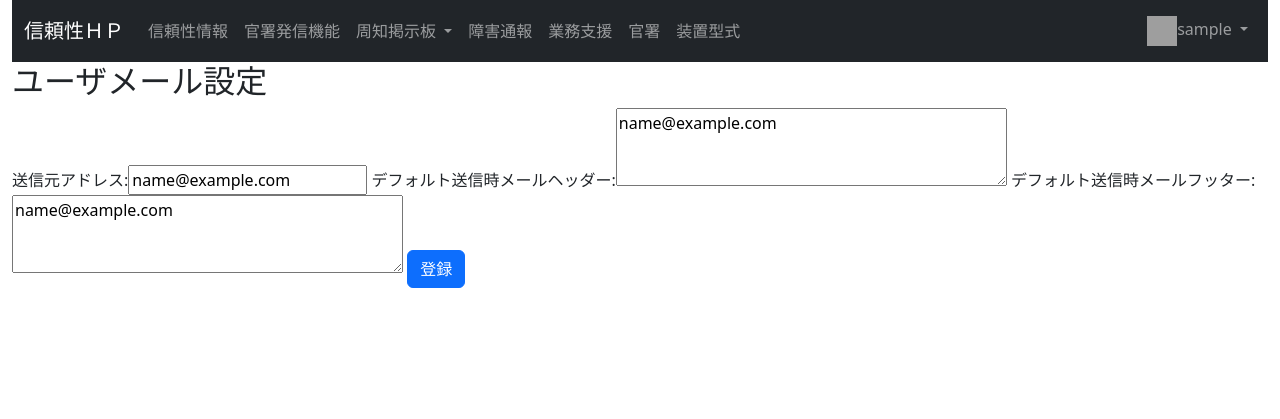
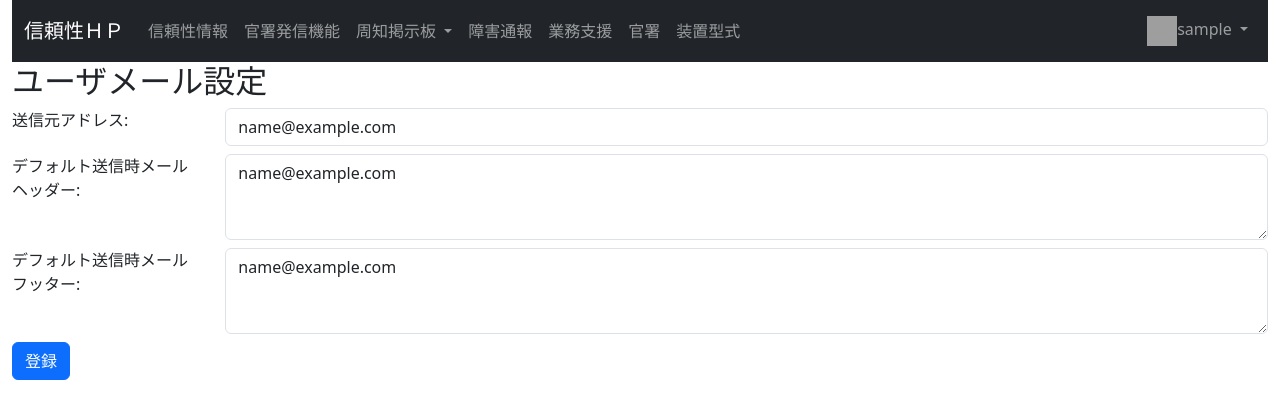
Before and after one commit to anquess/r_info, a Django app: page /accounts/userconfig/ in a window 1280 px wide. Shown: the top 419 px of the page. Run offline with Django 3.2, Linux system fonts and the light colour scheme; a user stored in the database is signed in; tables that the repository leaves empty hold one stand-in row (values such as "Sample post"); parts of the project's set-up code (start-up, migrations or seed data) failed here and were passed over; some libraries are stand-ins or nearby versions; grey boxes are pictures that could not be loaded.

Commit message:
ユーザメール設定画面デザイン変更

```diff
--- a/rise_info/accounts/forms.py
+++ b/rise_info/accounts/forms.py
@@ -33,6 +33,7 @@ class UserMailConfigForm(forms.ModelForm):
         super(UserMailConfigForm, self).__init__(*args, **kwargs)
         for _, value in self.fields.items():
             value.widget.attrs['placeholder'] = value.help_text
+            value.widget.attrs['class'] = 'form-control'
 
     class Meta:
         model = User_mail_config
--- a/rise_info/accounts/templates/accounts/edit_user_mail_config.html
+++ b/rise_info/accounts/templates/accounts/edit_user_mail_config.html
@@ -10,9 +10,31 @@
 <form method="post">
     {% csrf_token %}
     <input type="text" name="user" required="" id="id_user" value="{{user.pk}}" hidden>
-    <label for="id_email_address">{{form.email_address.label}}:</label>{{form.email_address}}
-    <label for="id_default_email_header">{{form.default_email_header.label}}:</label>{{form.default_email_header}}
-    <label for="id_default_email_footer">{{form.default_email_footer.label}}:</label>{{form.default_email_footer}}
+    <div class="row mt-2">
+        <div class="col-2">
+            <label for="id_email_address">{{form.email_address.label}}:</label>
+        </div>
+        <div class="col-10">
+            {{form.email_address}}
+        </div>
+    </div>
+    <div class="row mt-2">
+        <div class="col-2">
+            <label for="id_default_email_header">{{form.default_email_header.label}}:</label>
+        </div>
+        <div class="col-10">
+            {{form.default_email_header}}
+        </div>
+    </div>
+    <div class="row mt-2">
+        <div class="col-2">
+            <label for="id_default_email_footer">{{form.default_email_footer.label}}:</label>
+        </div>
+        <div class="col-10">
+            {{form.default_email_footer}}
+        </div>
+    </div>
+    <div class="row mt-2"></div>
     <button class="btn btn-primary" type="submit" value="post">登録</button>
 </form>
 
```
